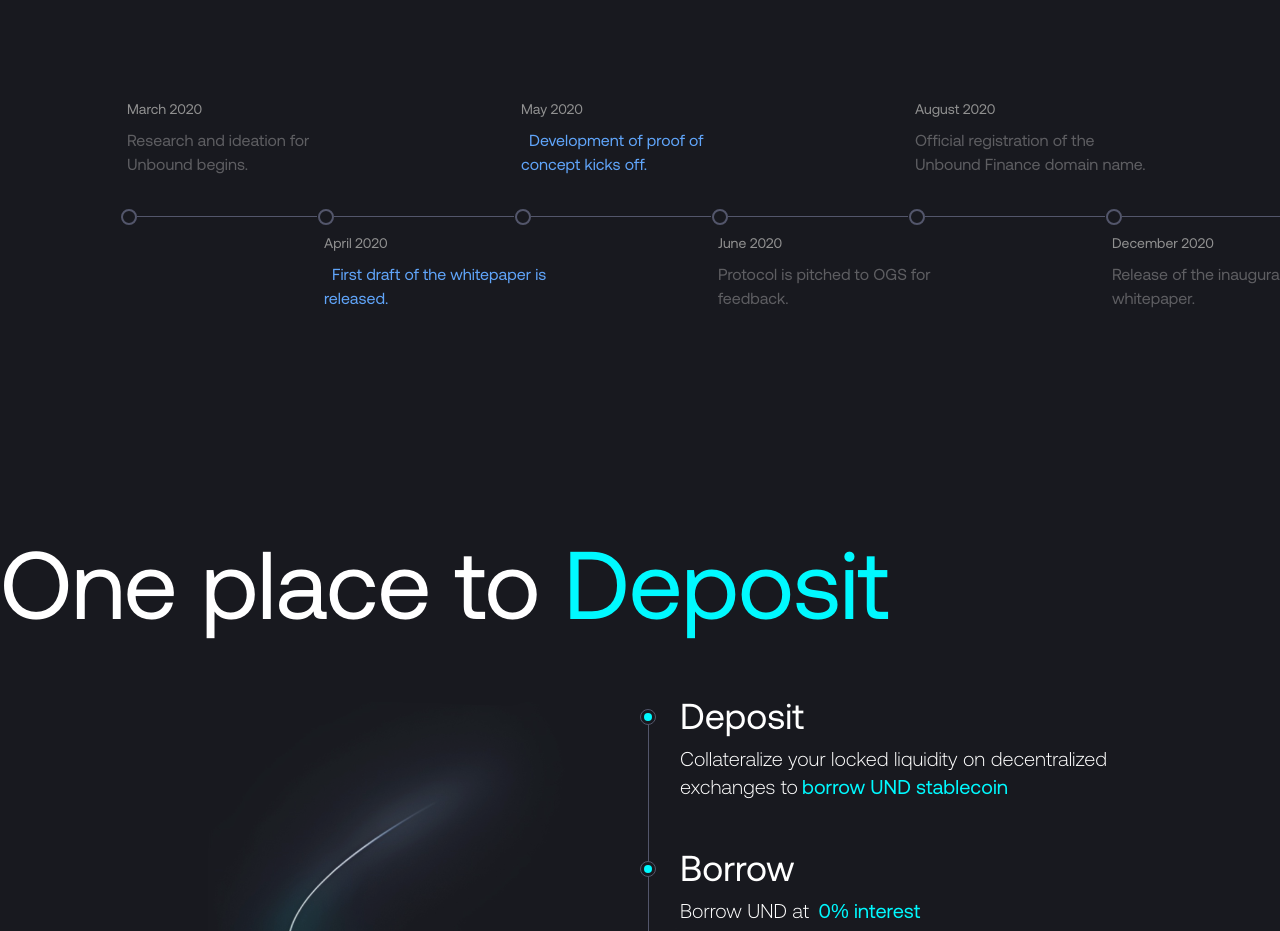
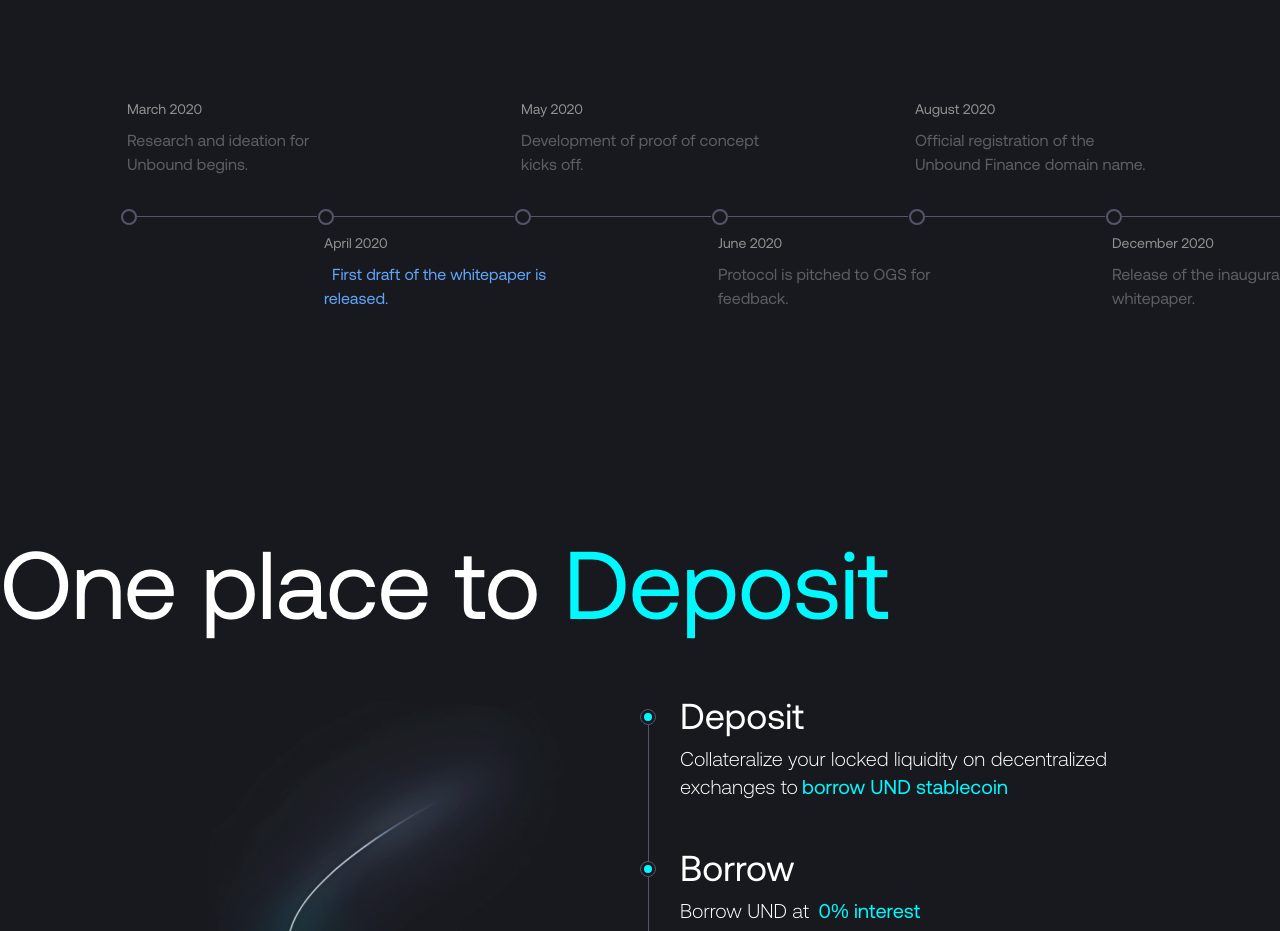
Before and after one commit to unboundfinance/Unbound-landing-page-v3, a Next.js app: page / in a window 1280 px wide. Shown: the part 1340-2271 px from the top of the page. Built offline with nearby package versions, Linux system fonts and the light colour scheme.

Commit message:
Update timeline.ts

```diff
--- a/src/app/data/timeline.ts
+++ b/src/app/data/timeline.ts
@@ -19,7 +19,7 @@
     {
       date: "May 2020",
       description: "Development of proof of concept kicks off.",
-      link: "https://unbound.finance/roadmap/may-2020"
+
     },
     {
       date: "June 2020",
@@ -39,6 +39,7 @@
     {
       date: "February 2021",
       description: "Unbound releases its application and landing page.",
+      link:"https://x.com/unboundfinance/status/1776211603488162195"
     },
     {
       date: "April 14th, 2021",
@@ -63,6 +64,7 @@
     {
       date: "September 28th, 2021",
       description: "Unbound Sandbox mainnet live on Ethereum.",
+      link:"https://x.com/unboundfinance/status/1442738278688456705"
     },
     {
       date: "November 4th, 2021",
@@ -71,6 +73,7 @@
     {
       date: "November 5th, 2021",
       description: "Unbound partners with Kyber Network.",
+      link:"https://x.com/unboundfinance/status/1456615841252790273"
     },
     {
       date: "November 18th, 2021",
@@ -91,6 +94,7 @@
     {
       date: "December 17th, 2021",
       description: "UNB deposits and withdrawals available on MEXC.",
+      link:"https://x.com/unboundfinance/status/1471802223441027072"
     },
     {
       date: "December 20th, 2021",
@@ -102,12 +106,13 @@
     {
       date: "January 24th, 2022",
       description: "Unbound on-chain staking live on Ethereum and BSC",
-      link: "https://unbound.finance/roadmap/january-2022"
+
     },
     {
       date: "February 17th, 2022",
       description: "Unbound partners with Quickswap",
-      link: "https://unbound.finance/roadmap/february-2022"
+      link:"https://x.com/unboundfinance/status/1499436102931070983?lang=ar"
+
     },
     {
       date: "March 2nd, 2022",
@@ -117,7 +122,8 @@
     {
       date: "March 2nd, 2022",
       description: "Unbounder UNB Flexible Staking on Kucoin",
-      link: "https://x.com/unboundfinance/status/1499057847010996225"
+      link:"https://x.com/unboundfinance/status/1536276972900618240"
+
     },
     {
       date: "March 3rd, 2022",
@@ -150,6 +156,7 @@
     {
       date: "June 14th, 2022",
       description: "$UND flexible staking live on Kucoin",
+      link:"https://x.com/unboundfinance/status/1536276972900618240"
     },
     {
       date: "June 25th, 2022",
@@ -166,14 +173,17 @@
     {
       date: "August 7th, 2022",
       description: "Unbound partners with Multichain",
+      link:"https://x.com/unboundfinance/status/1567385109871067136"
     },
     {
       date: "September 14th, 2022",
       description: "Unbound live on Fantom mainnet",
+      link:"https://x.com/unboundfinance/status/1569959340232118275"
     },
     {
       date: "October 20th, 2022",
       description: "Unbound V2 public testnet live",
+      link:"https://x.com/unboundfinance/status/1602156394140078083"
     },
     {
       date: "November 28th, 2022",
@@ -192,12 +202,13 @@
     {
       date: "January 8th, 2023",
       description: "Unbound V2 Second Security Audit completed",
-      link: "https://unbound.finance/roadmap/january-2023"
+
     },
     {
       date: "March 25th, 2023",
       description: "UNB ready and live for trading on Changelly",
-      link: "https://unbound.finance/roadmap/march-2023"
+      link:"https://x.com/unboundfinance/status/1639506178773508098"
+
     },
     {
       date: "April 5th, 2023",
@@ -218,6 +229,7 @@
     {
       date: "December 21th, 2023",
       description: "UNB bridging live on Stargate Finance",
+      link:"https://x.com/unboundfinance/status/1817144311844044890"
     },
   ],
   "2024": [
@@ -229,7 +241,7 @@
     {
       date: "April 2024",
       description: "Website and application revamped for an enhanced user experience.",
-      link: "https://unbound.finance/roadmap/april-2024"
+
     },
     {
       date: "14th May 2024",
```
